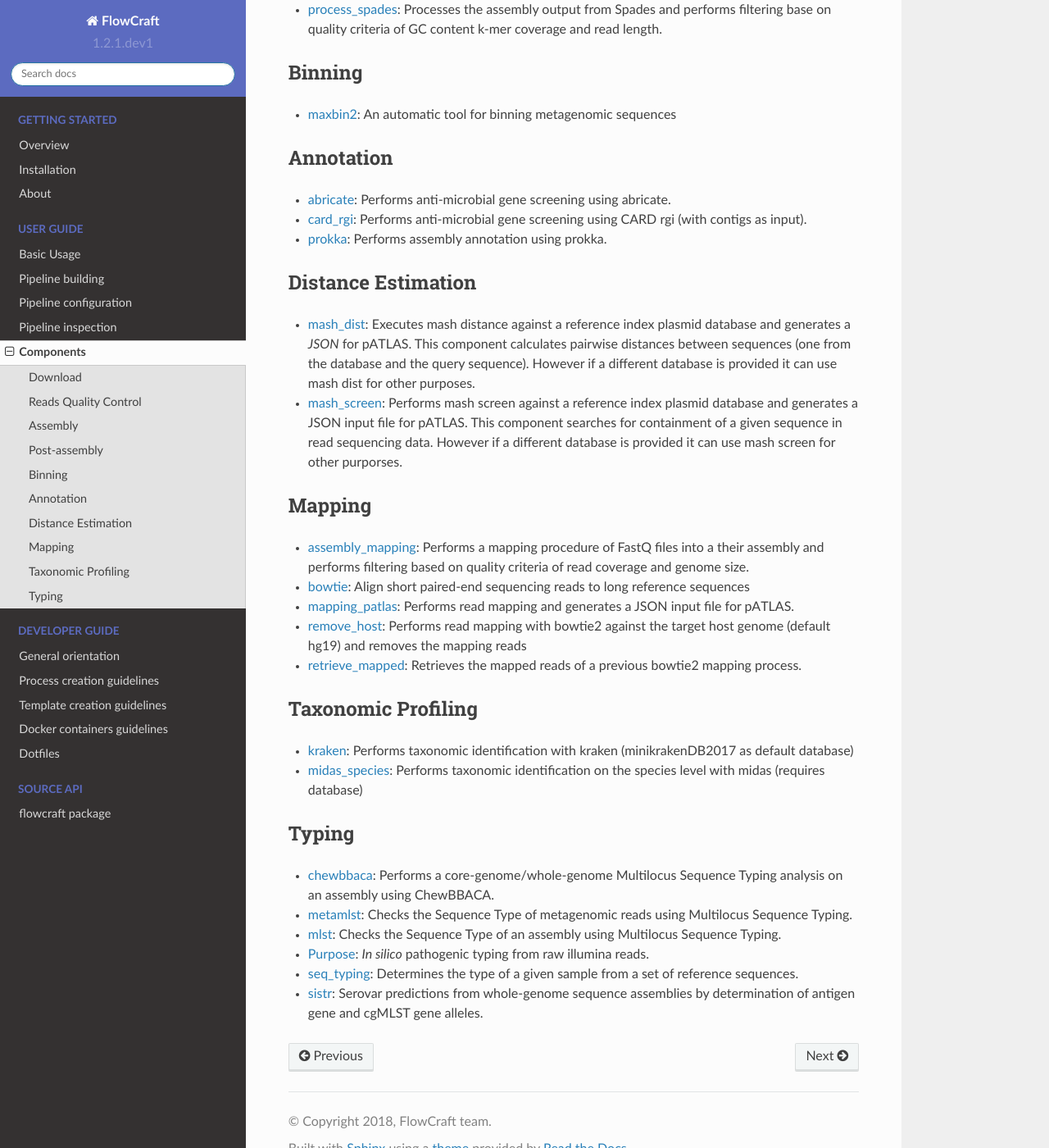
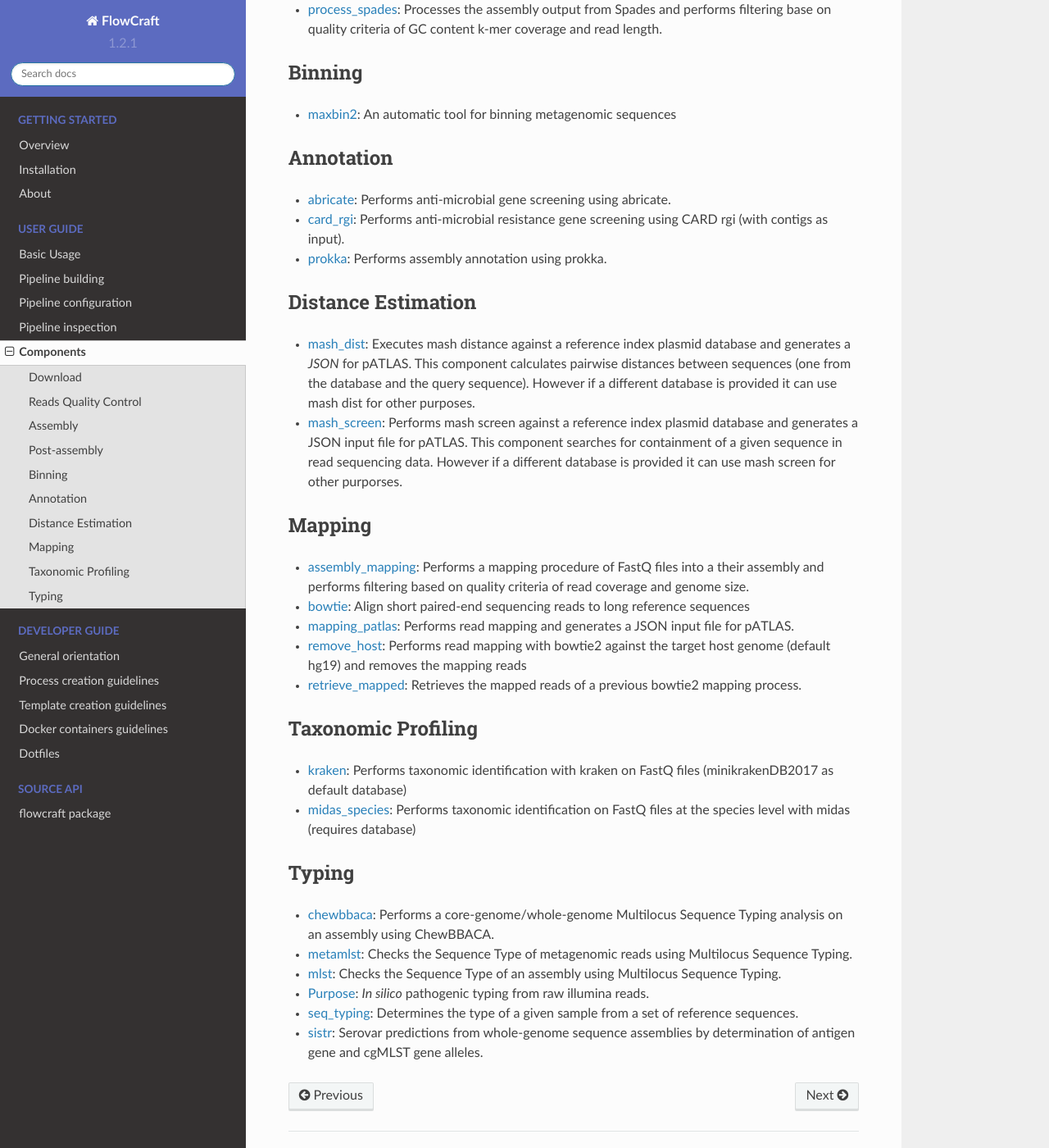
Before and after one commit to assemblerflow/flowcraft, a Sphinx documentation site: the page built from docs/user/available_components.rst, in a window 1280 px wide and 1400 px high, scrolled down 984 px. Shown: the whole window at 82% size. Built offline with Sphinx 7.4.7 and the Read the Docs theme 2.0.0, drawn with Linux system fonts in a browser that asks for light colours.

Commit message:
Bumped version for 1.2.1

```diff
--- a/docs/user/available_components.rst
+++ b/docs/user/available_components.rst
@@ -75,7 +75,7 @@ Annotation
 - :doc:`components/abricate`: Performs anti-microbial gene screening using
   abricate.
 
-- :doc:`components/card_rgi`: Performs anti-microbial gene screening using
+- :doc:`components/card_rgi`: Performs anti-microbial resistance gene screening using
   CARD rgi (with contigs as input).
 
 - :doc:`components/prokka`: Performs assembly annotation using prokka.
@@ -116,10 +116,10 @@ Mapping
 Taxonomic Profiling
 ---------------------
 
-- :doc:`components/kraken`: Performs taxonomic identification with kraken
+- :doc:`components/kraken`: Performs taxonomic identification with kraken on FastQ files
   (minikrakenDB2017 as default database)
 
-- :doc:`components/midas_species`: Performs taxonomic identification on the
+- :doc:`components/midas_species`: Performs taxonomic identification on FastQ files at the
   species level with midas (requires database)
 
 Typing
--- a/flowcraft/__init__.py
+++ b/flowcraft/__init__.py
@@ -1,6 +1,6 @@
 
-__version__ = "1.2.1.dev1"
-__build__ = "14052018"
+__version__ = "1.2.1"
+__build__ = "04072018"
 __author__ = "Diogo N. Silva, Tiago F. Jesus, Ines Mendes, Bruno Ribeiro-Goncalves"
 __copyright__ = "Diogo N. Silva"
 __license__ = "GPL3"
--- a/setup.py
+++ b/setup.py
@@ -9,7 +9,7 @@ with open("README.md") as fh:
 
 setup(
     name="flowcraft",
-    version="{}-1".format(VERSION),
+    version="{}".format(VERSION),
     packages=["flowcraft",
               "flowcraft.templates",
               "flowcraft.templates.flowcraft_utils",
```
Also changed, not shown: changelog.md (+9 -8 lines).
